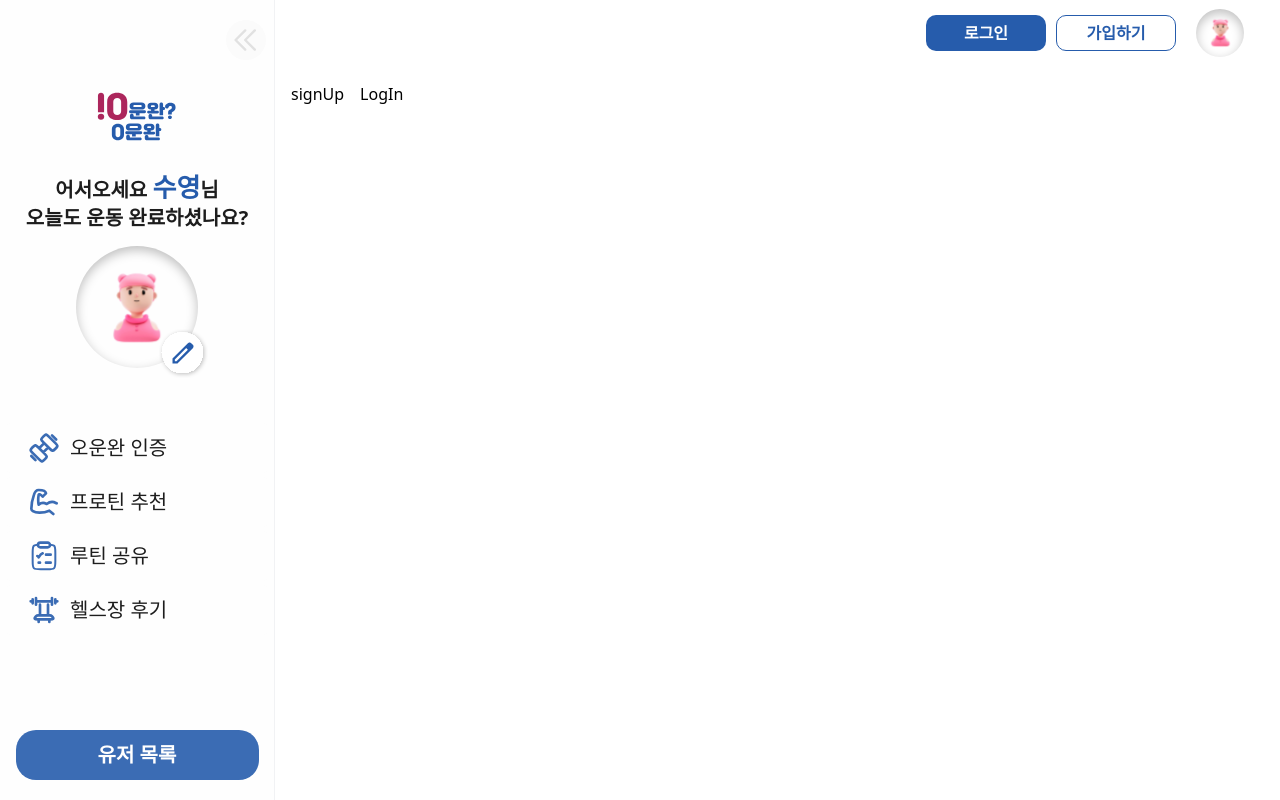
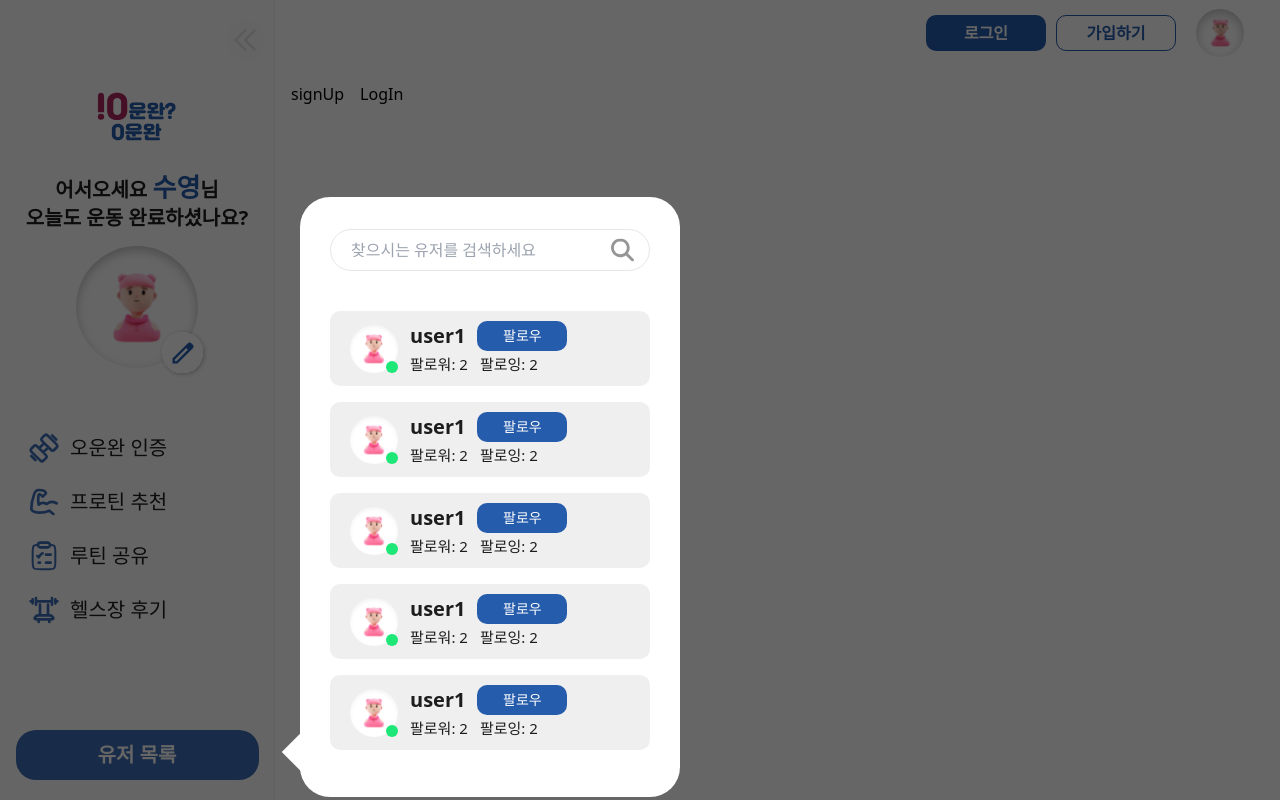
Before and after one commit to yoo-nji/Today_Workout_Done, a React (Vite) app: page / in a window 1280 px wide. Both pictures are taken after a click on the button "유저 목록". Built offline with nearby package versions, Linux system fonts and the light colour scheme; no server answers.

Commit message:
Fix 모달창 구현완료

```diff
--- a/src/components/rootlayout/Sidebar.tsx
+++ b/src/components/rootlayout/Sidebar.tsx
@@ -1,8 +1,22 @@
+import { useState } from "react";
 import ChannelList from "../ChannelList";
+import UserListModal from "../userlistModal/UserListModal";
 
 export default function Sidebar() {
+  const [isOpen, setIsOpen] = useState(false);
+
+  const handleBackClick = (e: React.MouseEvent<HTMLDivElement>) => {
+    e.stopPropagation();
+    setIsOpen(false);
+  };
+
   return (
-    <div className="flex flex-col items-center w-[350px] py-5 gap-8 text-[#1D1D1D] bg-[#FEFEFE] border-r border-gray-200/50">
+    <div
+      className={`flex flex-col items-center w-[350px]
+      py-5 gap-8 text-[#1D1D1D] bg-[#FEFEFE] border-r
+      border-gray-200/50 relative ${isOpen ? "before:modal-back" : ""}`}
+      onClick={(e) => handleBackClick(e)}
+    >
       <button className="w-10 self-end mr-2">
         <img src="/src/assets/double-left.svg" alt="" />
       </button>
@@ -56,9 +70,16 @@ export default function Sidebar() {
           </ul>
         </div>
         {/* 유저목록 버튼 */}
-        <button className="self-center w-[243px] h-[50px] bg-[#3B6CB4] rounded-[20px] text-xl text-white font-bold">
+        <button
+          className="self-center w-[243px] h-[50px] bg-[#3B6CB4] rounded-[20px] text-xl text-white font-bold relative"
+          onClick={(e) => {
+            e.stopPropagation();
+            setIsOpen((prev) => !prev);
+          }}
+        >
           유저 목록
         </button>
+        {isOpen && <UserListModal />}
       </div>
     </div>
   );
--- a/src/components/userlistModal/UserListModal.tsx
+++ b/src/components/userlistModal/UserListModal.tsx
@@ -5,10 +5,13 @@ export default function UserListModal() {
     <>
       <div
         className="w-[380px] h-[600px]
-      bg-white rounded-[50px] absolute bottom-3 left-[280px]
+      bg-white rounded-[30px] absolute bottom-[3px] left-[300px]
       before:modal-before  scrollbar-none flex flex-col justify-start items-center
-      gap-10 py-8
+      gap-10 py-8 z-30
       "
+        onClick={(e) => {
+          e.stopPropagation();
+        }}
       >
         <div className="relative flex justify-center items-center">
           <input
--- a/src/css/tailwind.css
+++ b/src/css/tailwind.css
@@ -10,11 +10,22 @@
     background-color: #fff;
     width: 30px;
     height: 30px;
-    bottom: 45px;
+    bottom: 30px;
     left: -12px;
     transform: rotate(45deg);
   }
   .scrollbar-none::-webkit-scrollbar {
     display: none;
   }
+
+  /* 모달창 뒷 배경  */
+  .modal-back {
+    content: "";
+    position: absolute;
+    background-color: rgba(0, 0, 0, 0.6);
+    width: 100vw;
+    height: 100vh;
+    inset: 0;
+    z-index: 20;
+  }
 }
```
